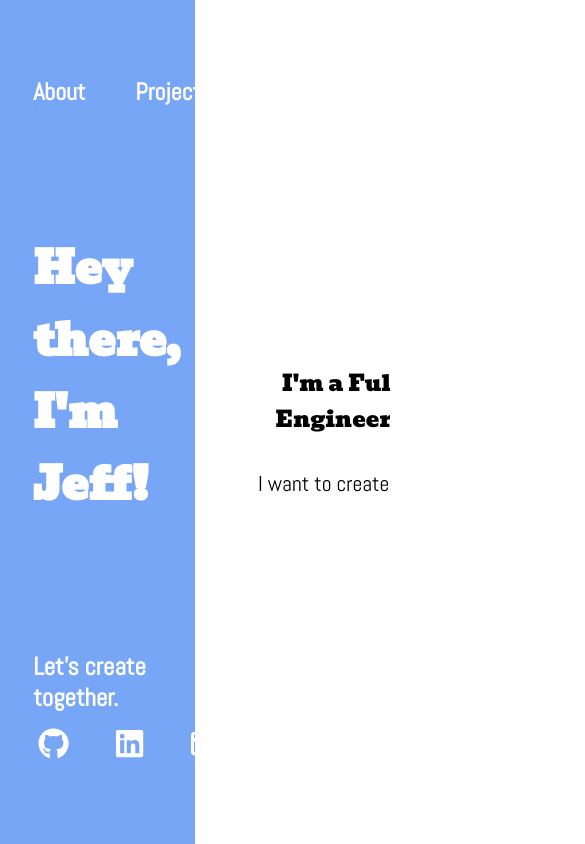
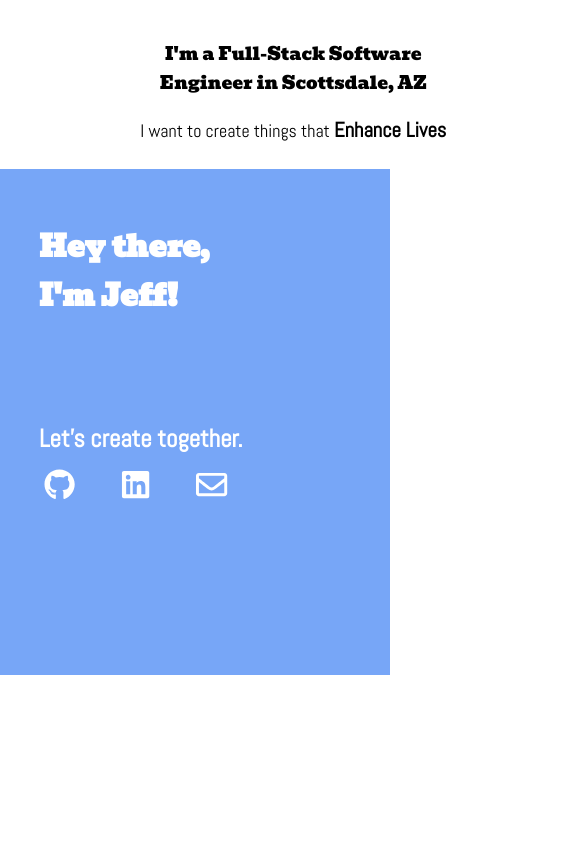
Before and after one commit to JTSwisher/Portfolio, a React (Create React App) app: page / in a window 390 px wide. Shown: the top 844 px of the page, 585 px wide, since content can reach past the window. Built offline with nearby package versions, Linux system fonts and the light colour scheme.

Commit message:
add HomeContainer styling for view widths below 400px

```diff
--- a/package.json
+++ b/package.json
@@ -7,6 +7,7 @@
     "@testing-library/react": "^9.3.2",
     "@testing-library/user-event": "^7.1.2",
     "react": "^16.13.1",
+    "react-devicon": "^0.1.9",
     "react-dom": "^16.13.1",
     "react-icons": "^3.11.0",
     "react-router-dom": "^5.2.0",
--- a/public/index.html
+++ b/public/index.html
@@ -15,9 +15,10 @@
       Full-stack Software Developer, Web Developer"
     />
     <!-- Fonts & Stylesheets-->
-    <link href="https://fonts.googleapis.com/css?family=Montserrat&display=swap" rel="stylesheet">
     <link href="https://fonts.googleapis.com/css2?family=Bevan&display=swap" rel="stylesheet">
     <link href="https://fonts.googleapis.com/css2?family=Abel&display=swap" rel="stylesheet">
+    <link href="https://fonts.googleapis.com/css2?family=Bebas+Neue&family=Oswald:wght@500&display=swap" rel="stylesheet">
+    <link rel="stylesheet" href="https://cdn.jsdelivr.net/gh/konpa/devicon@master/devicon.min.css">
   </head>
   <body>
     <noscript>You need to enable JavaScript to run this app.</noscript>
--- a/src/App.css
+++ b/src/App.css
@@ -88,23 +88,19 @@
   width: 50vw;
   height: 100vh;
   background-color: white;
-  display: flex;
-  flex-direction: column;
-  justify-content: space-evenly;
+  position: absolute;
+  right: 0;
 }
 
 
 .greeting-right {
-  display: flex;
-  flex-direction: column;
+  display: inline-block;
   width: 100%;
-  align-items: flex-start;
-  padding-left: 17.5%;
-  margin-top: 10%;
+  margin-top: 50%;
+  margin-left: 25%;
   overflow: hidden;
   text-align: center;
 }
-
 
 #title-greeting-right {
   font-family: 'Bevan', cursive;
@@ -131,3 +127,194 @@
 }
 
 /* about container styles */
+
+.about {
+  width: 100vw;
+  height: 100vh;
+  background-color: #f7f7f7;
+  display: flex;
+  flex-direction: column;
+  overflow: hidden;
+}
+
+.skills {
+  display: flex;
+  margin-top: 50%;
+  margin-left: 45%;
+  width: 50%;
+  position: absolute;
+  overflow: hidden;
+}
+
+.about-header {
+  font-family: 'Bevan', cursive;
+  font-size: 1.15em;
+  color: black;
+  display: flex;
+  margin-top: 15%;
+  margin-left: 45%;
+  position: absolute;
+}
+
+.about-image {
+  display: flex;
+  position: absolute;
+  margin-top: 8%;
+  margin-left: 8%;
+  height: 400px;
+  width: 400px;
+  box-shadow: 0px 10px 30px -5px rgba(0, 0, 0, 0.3);
+}
+
+.about-body {
+  width: 50%;
+  font-family: 'Abel';
+  display: flex;
+  overflow: hidden;
+  position: absolute;
+  font-size: 1.5em;
+  margin-top: 20%;
+  margin-left: 45%;
+}
+
+#about-icons {
+  font-size: 5em;
+  color: #77A6F7;
+  margin-right: 16px;
+}
+
+@media screen and (max-width: 400px) {
+
+  html, body {
+    margin: 0;
+    padding: 0;
+    box-sizing: border-box;
+    overflow-x: hidden;
+    overflow-y: auto;
+  }
+
+  .flex-container {
+    display: flex;
+    flex-direction: column;
+  }
+
+/* left side */
+  .home-left-side {
+    width: 100vw;
+    height: fit-content;
+    min-height: 80vh;
+    display: flex;
+    flex-direction: column;
+    justify-content: flex-start;
+    background-color: #77A6F7;
+    color: white;
+  }
+
+  .nav {
+    display: flex;
+    flex-direction: row;
+    align-items: flex-start;
+    width: 100%;
+    margin-top: 5%;
+    margin-left: 13%;
+    padding: 0;
+  }
+
+  .navlinks {
+    color: white;
+    text-decoration: none;
+    font-family: 'Abel';
+    margin-right: 50px;
+    font-size: 1.25em;
+  }
+
+  .greeting-left {
+    font-family: 'Bevan', cursive;
+    font-size: 30px;
+    font-weight: bold;
+  }
+
+  #greeting-left {
+    display: flex;
+    flex-direction: column;
+    width: 100%;
+    align-items: flex-start;
+    margin-top: 40%;
+    margin-left: 10%;
+    padding: 0;
+    overflow: hidden;
+  }
+
+  .contact-greeting-left {
+    display: flex;
+    flex-direction: column;
+    margin-left: 10%;
+    margin-top: 15%;
+  }
+
+  #contact-greeting-left {
+    font-family: 'Abel';
+    font-size: 25px;
+    margin-bottom: 10px;
+    color:  white;
+  }
+
+  .contact {
+    padding: 5px;
+    display: flex;
+    width: 50%;
+  }
+
+  #home-icons {
+    font-size: 1.95em;
+    margin-right: 45px;
+    justify-content: flex-start;
+    color: white;
+  }
+
+/* right side */
+.home-right-side {
+  width: 100vw;
+  height: fit-content;
+  min-height: 20vh;
+  background-color: white;
+  display: flex;
+  flex-direction: column;
+  justify-content: flex-start;
+}
+
+
+.greeting-right {
+  display: flex;
+  flex-direction: column;
+  width: 80vh;
+  align-items: flex-start;
+  margin-top: 10%;
+  overflow: hidden;
+  text-align: center;
+  padding: 0;
+}
+
+#title-greeting-right {
+  font-family: 'Bevan', cursive;
+  width: 50%;
+  overflow: hidden;
+  font-size: 18px;
+  margin-left: 4%;
+}
+
+#subtitle-greeting-right {
+  font-family: 'Abel';
+  width: 50%;
+  overflow: hidden;
+  font-size: 18px;
+  margin-top: 20px;
+  margin-left: 4%;
+}
+
+#greeting-right-line {
+  font-family: 'Abel';
+  font-size: 1.15em;
+  text-decoration: #77A6F7 underline 1em;
+}
+}
--- a/src/containers/about/AboutContainer.js
+++ b/src/containers/about/AboutContainer.js
@@ -7,7 +7,6 @@
     return (
         <div className="flex-container">
             <AboutContent />
-            <SkillsContent />
         </div>
     )
 }
--- a/src/containers/about/components/AboutContent.js
+++ b/src/containers/about/components/AboutContent.js
@@ -1,9 +1,33 @@
-import React from 'react'
+import React from 'react';
+import image  from '../../../assets/image.JPG'
 
 function AboutContent() {
     return (
-        <div>
-
+        <div className="about">
+            <div className="about-image">
+                <img src={image} alt=""/>
+            </div>
+            <div className="about-header">
+                <h1>This is Me</h1>
+            </div>
+            <div className="about-body">
+                <p>
+                    I have a passion for technology<br /><br /> Duis aute irure dolor in reprehenderit in voluptate velit
+                    esse cillum dolore eu fugiat nulla pariatur. Excepteur sint occaecat cupidatat non proident,
+                    sunt in culpa qui officia deserunt mollit anim id est laborum.<br /><br /> Duis aute irure dolor in reprehenderit
+                    in voluptate velit esse cillum dolore eu fugiat nulla pariatur. Excepteur sint occaecat cupidatat non proident,
+                    sunt in culpa qui officia deserunt mollit anim id est laborum.
+                </p>
+            </div>
+            <div className="skills">
+                <i id="about-icons" class="devicon-javascript-plain"></i>
+                <i id="about-icons" class="devicon-react-original-wordmark"></i>
+                <i id="about-icons" class="devicon-ruby-plain-wordmark"></i>
+                <i id="about-icons" class="devicon-rails-plain-wordmark"></i>
+                <i id="about-icons" class="devicon-html5-plain-wordmark"></i>
+                <i id="about-icons" class="devicon-css3-plain-wordmark"></i>
+                <i id="about-icons" class="devicon-postgresql-plain-wordmark"></i>
+            </div>
         </div>
     )
 }
--- a/src/containers/about/components/SkillsContent.js
+++ b/src/containers/about/components/SkillsContent.js
@@ -2,8 +2,15 @@
 
 function SkillsContent() {
     return (
-        <div>
-
+        <div className="skills">
+                <i id="about-icons" class="devicon-javascript-plain"></i>
+                <i id="about-icons" class="devicon-react-original-wordmark"></i>
+                <i id="about-icons" class="devicon-ruby-plain-wordmark"></i>
+                <i id="about-icons" class="devicon-rails-plain-wordmark"></i>
+                <i id="about-icons" class="devicon-html5-plain-wordmark"></i>
+                <i id="about-icons" class="devicon-css3-plain-wordmark"></i>
+                <i id="about-icons" class="devicon-postgresql-plain-wordmark"></i>
+                <i id="about-icons" class="devicon-github-plain-wordmark"></i>
         </div>
     )
 }
--- a/src/containers/home/components/RightSide.js
+++ b/src/containers/home/components/RightSide.js
@@ -6,7 +6,6 @@
             <div className="greeting-right">
                 <p id="title-greeting-right">I'm a Full-Stack Software Engineer in Scottsdale, AZ</p>
                 <p id="subtitle-greeting-right">I want to create things that <strong><u id="greeting-right-line">Enhance Lives</u></strong></p>
-
             </div>
         </div>
     )
```
Also changed, not shown: src/assets/image.JPG (added), 1 other file (tests, documents, lock files or other folders).
